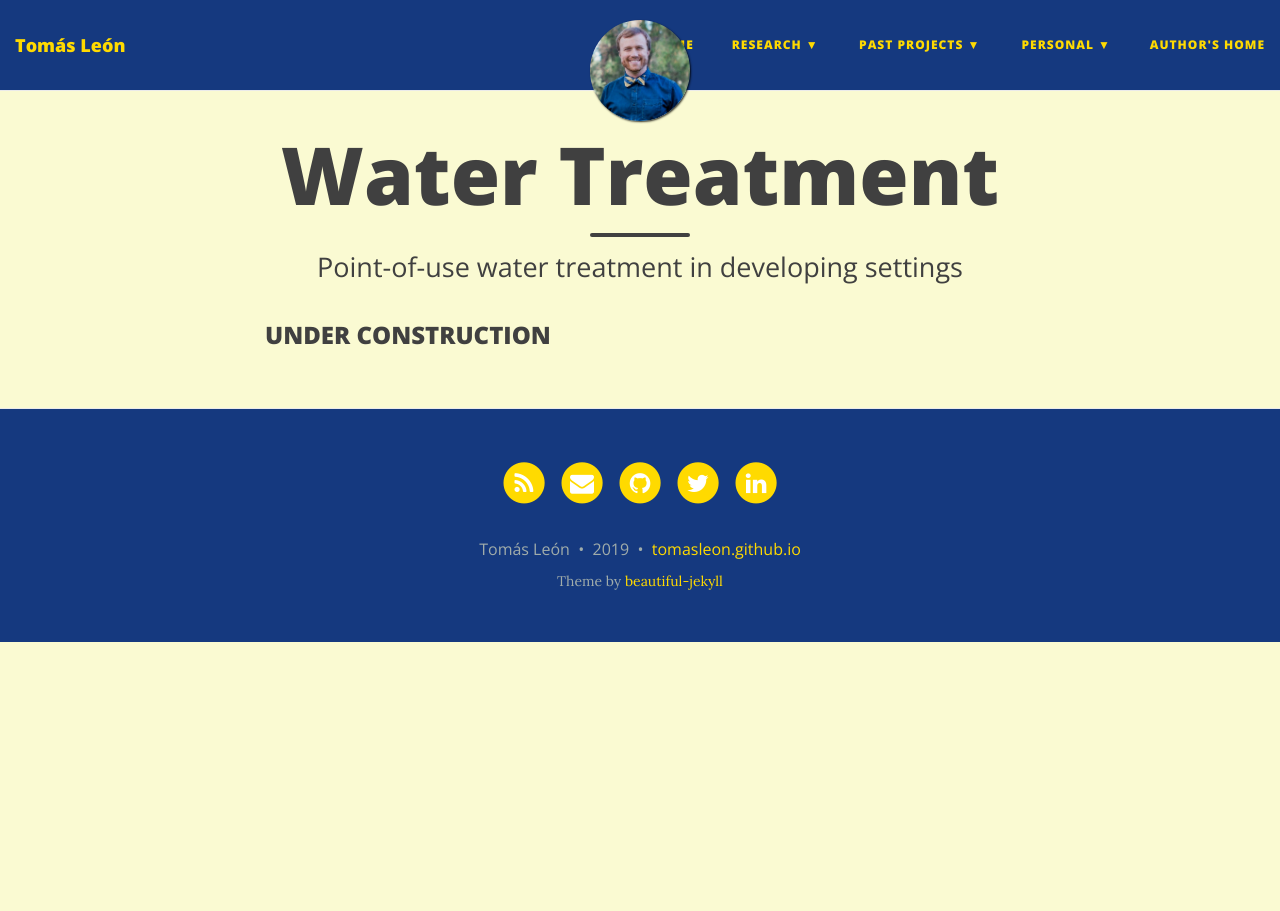
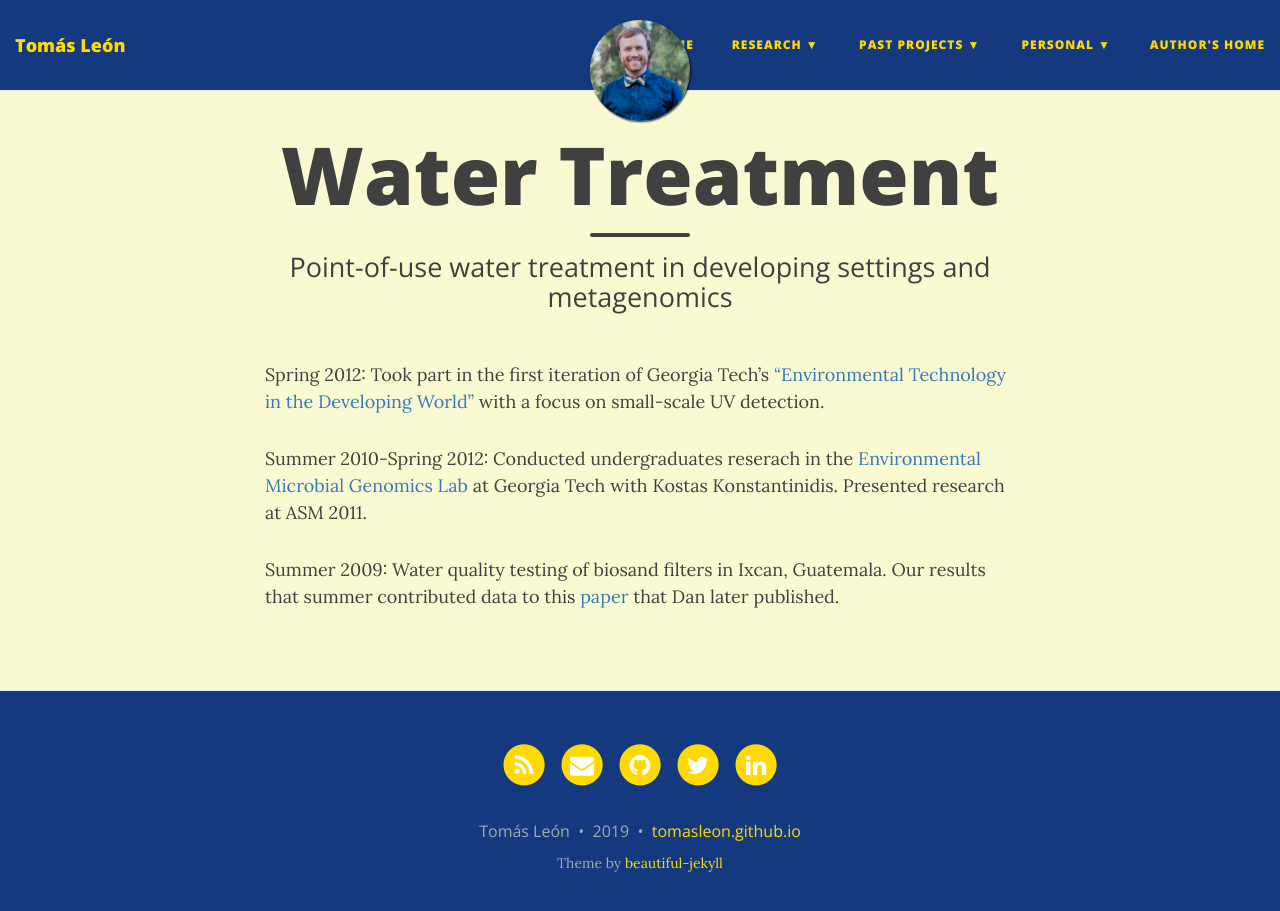
Before and after one commit to tomasleon/tomasleon.github.io, a Jekyll site: the page built from watertreatment.md, in a window 1280 px wide and 924 px high. Shown: the top 911 px of the window. Built offline with Jekyll 4.4.1, drawn with Linux system fonts in a browser that asks for light colours; nearby versions of some CDN libraries.

Commit message:
Update watertreatment.md

```diff
--- a/watertreatment.md
+++ b/watertreatment.md
@@ -1,7 +1,11 @@
 ---
 layout: page
 title: Water Treatment
-subtitle: Point-of-use water treatment in developing settings
+subtitle: Point-of-use water treatment in developing settings and metagenomics
 ---
 
-### UNDER CONSTRUCTION
+Spring 2012: Took part in the first iteration of Georgia Tech's ["Environmental Technology in the Developing World"](https://ce.gatech.edu/sites/default/files/files/jaehong-kim_final_2012_3_24.pdf) with a focus on small-scale UV detection.
+
+Summer 2010-Spring 2012: Conducted undergraduates reserach in the [Environmental Microbial Genomics Lab](http://enve-omics.gatech.edu/) at Georgia Tech with Kostas Konstantinidis. Presented research at ASM 2011.
+
+Summer 2009: Water quality testing of biosand filters in Ixcan, Guatemala. Our results that summer contributed data to this [paper](https://pubs.acs.org/doi/pdf/10.1021/es303624a) that Dan later published.
```
